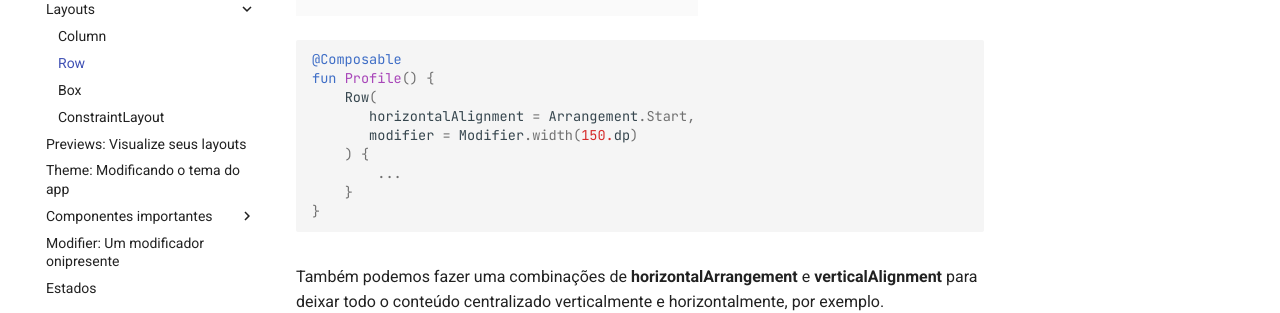
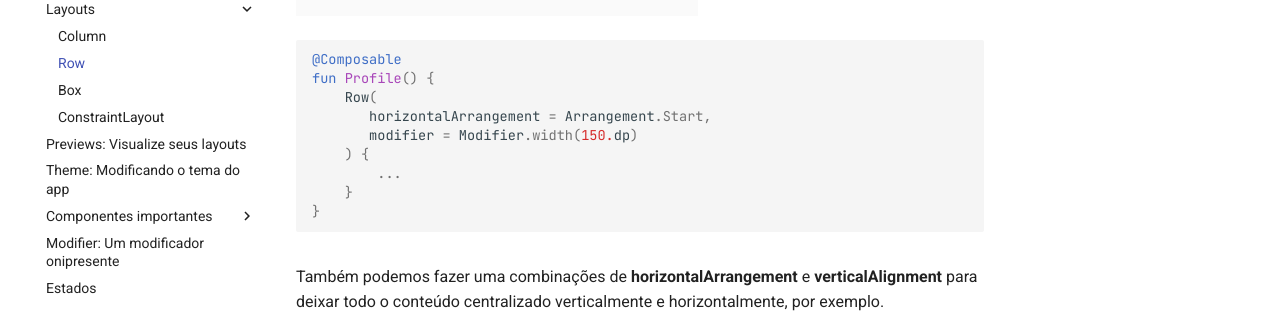
Before and after one commit to jsericksk/Jetpack-Compose-Journey, an MkDocs documentation site: the page built from docs/layouts/row.md, in a window 1280 px wide and 900 px high, scrolled down 840 px. Shown: the part 153-466 px from the top of the window. Built offline with MkDocs 1.6.1 and Material for MkDocs 9.7.7, drawn with Linux system fonts in a browser that asks for light colours; emoji names are drawn with the system emoji font.

Commit message:
row.md atualizado

```diff
--- a/docs/layouts/row.md
+++ b/docs/layouts/row.md
@@ -30,7 +30,7 @@
     @Composable
     fun Profile() {
         Row(
-           horizontalAlignment = Arrangement.Start,
+           horizontalArrangement = Arrangement.Start,
            modifier = Modifier.width(150.dp)
         ) {
             ...
@@ -46,7 +46,7 @@
     @Composable
     fun Profile() {
         Row(
-           horizontalAlignment = Arrangement.Center,
+           horizontalArrangement = Arrangement.Center,
            modifier = Modifier.width(150.dp)
         ) {
             ...
@@ -62,7 +62,7 @@
     @Composable
     fun Profile() {
         Row(
-           horizontalAlignment = Arrangement.End,
+           horizontalArrangement = Arrangement.End,
            modifier = Modifier.width(150.dp)
         ) {
             ...
@@ -78,7 +78,7 @@
     @Composable
     fun Profile() {
         Row(
-           horizontalAlignment = Arrangement.SpaceBetween,
+           horizontalArrangement = Arrangement.SpaceBetween,
            modifier = Modifier.width(150.dp)
         ) {
             ...
@@ -94,7 +94,7 @@
     @Composable
     fun Profile() {
         Row(
-           horizontalAlignment = Arrangement.SpaceEvenly,
+           horizontalArrangement = Arrangement.SpaceEvenly,
            modifier = Modifier.width(150.dp)
         ) {
             ...
```
